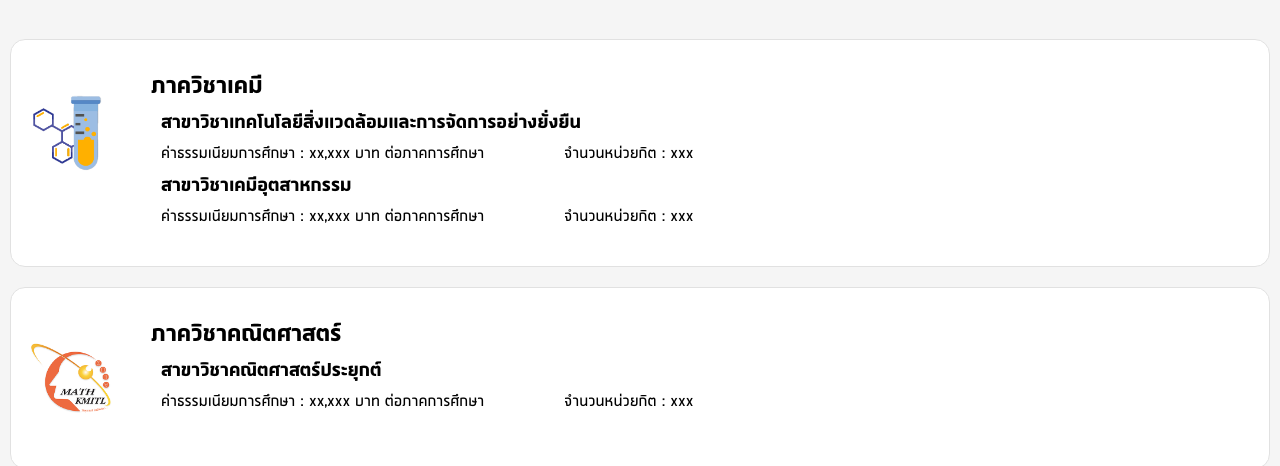
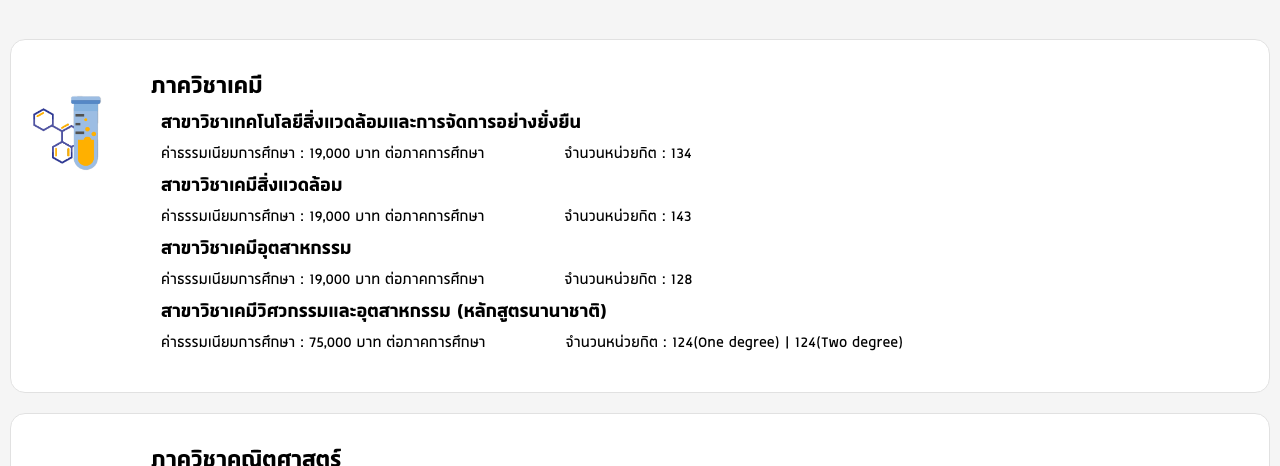
Before and after one commit to Yayawak/web-more-backup, a Next.js app: page /tutition-fee in a window 1280 px wide. Shown: the part 314-780 px from the top of the page. Built offline with nearby package versions, Linux system fonts and the light colour scheme.

Commit message:
add data

```diff
--- a/constants/TutitionFee.ts
+++ b/constants/TutitionFee.ts
@@ -6,6 +6,7 @@ import iconPhysic from '@/assets/icons/icon-physics.png';
 import iconBio from '@/assets/icons/icon-biology.png';
 import iconCom from '@/assets/icons/icon-comsci.png';
 import iconStat from '@/assets/icons/icon-stat.png';
+import iconKdai from '@/assets/icons/icon-kdai.png';
 
 
 export const courseSet: { [key: string]: string } = { bachelor: 'ปริญญาตรี', master: 'ปริญญาโท', doctorate: 'ปริญญาเอก' };
@@ -18,6 +19,7 @@ export const departmentSet: { [key: string]: string } = {
   ภาควิชาชีววิทยา: 'ภาควิชาชีววิทยา',
   ภาควิชาวิทยาการคอมพิวเตอร์: 'ภาควิชาวิทยาการคอมพิวเตอร์',
   ภาควิชาสถิติ: 'ภาควิชาสถิติ',
+  ศูนย์วิเคราะห์ข้อมูลดิจิทัลอัจฉริยะพระจอมเกล้าลาดกระบัง:'ศูนย์วิเคราะห์ข้อมูลดิจิทัลอัจฉริยะพระจอมเกล้าลาดกระบัง',
 };
 
 export const dataBachelor: ITutitionFeeCard[] = [{
@@ -25,60 +27,92 @@ export const dataBachelor: ITutitionFeeCard[] = [{
   department: 'ภาควิชาเคมี',
   branch: [{
     name: 'สาขาวิชาเทคโนโลยีสิ่งแวดล้อมและการจัดการอย่างยั่งยืน',
-    tutitionFee: 'xx,xxx',
-    credit: 'xxx',
+    tutitionFee: '19,000',
+    credit: '134',
+  }, {
+    name: 'สาขาวิชาเคมีสิ่งแวดล้อม',
+    tutitionFee: '19,000',
+    credit: '143',
   }, {
     name: 'สาขาวิชาเคมีอุตสาหกรรม',
-    tutitionFee: 'xx,xxx',
-    credit: 'xxx',
+    tutitionFee: '19,000',
+    credit: '128',
+  }, {
+    name: 'สาขาวิชาเคมีวิศวกรรมและอุตสาหกรรม (หลักสูตรนานาชาติ)',
+    tutitionFee: '75,000',
+    credit: '124(One degree) | 124(Two degree)',
   }]
 },{
   icon: iconMath,
   department: 'ภาควิชาคณิตศาสตร์',
   branch: [{
     name: 'สาขาวิชาคณิตศาสตร์ประยุกต์',
-    tutitionFee: 'xx,xxx',
-    credit: 'xxx',
+    tutitionFee: '19,000',
+    credit: '127',
   }]
 },{
   icon: iconPhysic,
   department: 'ภาควิชาฟิสิกส์',
   branch: [{
     name: 'สาขาวิชาฟิสิกส์ประยุกต์',
-    tutitionFee: 'xx,xxx',
-    credit: 'xxx',
+    tutitionFee: '19,000',
+    credit: '135',
   },{
     name: 'สาขาวิชาฟิสิกส์อุตสาหกรรม',
-    tutitionFee: 'xx,xxx',
-    credit: 'xxx',
+    tutitionFee: '19,000',
+    credit: '129',
   }]
 },{
   icon: iconBio,
   department: 'ภาควิชาชีววิทยา',
   branch: [{
-    name: 'สาขาวิชาเทคโนโลยีชีวภาพอุตสาหกรรม',
-    tutitionFee: 'xx,xxx',
-    credit: 'xxx',
+    name: 'สาขาวิชาเทคโนโลยีชีวภาพ',
+    tutitionFee: '19,000',
+    credit: '130',
   },{
     name: 'สาขาวิชาจุลชีววิทยาอุตสาหกรรม',
-    tutitionFee: 'xx,xxx',
-    credit: 'xxx',
+    tutitionFee: '19,000',
+    credit: '133',
+  },{
+    name: 'สาขาวิชาเทคโนโลยีชีวภาพอุตสาหกรรม',
+    tutitionFee: '19,000',
+    credit: '130',
+  },{
+    name: 'สาขาวิชาจุลชีววิทยาอุตสาหกรรม',
+    tutitionFee: '19,000',
+    credit: '133',
+  },{
+    name: 'สาขาวิชาจุลชีววิทยาอุตสาหกรรม (หลักสูตรนานาชาติ) ',
+    tutitionFee: '19,000',
+    credit: '133(One degree) | 154(Two degree)',
   }]
 },{
   icon: iconCom,
   department: 'ภาควิชาวิทยาการคอมพิวเตอร์',
   branch: [{
     name: 'สาขาวิชาวิทยาการคอมพิวเตอร์',
-    tutitionFee: 'xx,xxx',
-    credit: 'xxx',
+    tutitionFee: '19,000',
+    credit: '135',
   }]
 },{
   icon: iconStat,
   department: 'ภาควิชาสถิติ',
   branch: [{
+    name: 'สาขาวิชาสถิติประยุกต์',
+    tutitionFee: '19,000',
+    credit: '136',
+  },{
     name: 'สาขาวิชาสถิติประยุกต์และการวิเคราะห์ข้อมูล',
-    tutitionFee: 'xx,xxx',
-    credit: 'xxx',
+    tutitionFee: '19,000',
+    credit: '127',
+  }]
+},{
+  icon: iconKdai,
+  department: 'ศูนย์วิเคราะห์ข้อมูลดิจิทัลอัจฉริยะพระจอมเกล้าลาดกระบัง',
+  branch: [{
+    name: 'สาขาวิชาสถิติประยุกต์และการวิเคราะห์ข้อมูล',
+    tutitionFee: '65,000',
+    credit: '127',
   }]
 }
 ]
@@ -87,40 +121,60 @@ export const dataMaster: ITutitionFeeCard2[] = [{
   icon: iconChem,
   department: 'ภาควิชาเคมี',
   branch: [{
+    name: 'สาขาวิชาเคมี',
+    lessonPlan: [{
+      name:'แผนการเรียน ก1',
+      tutitionFee1: '21,000',
+      tutitionFee2:'80,000',
+      credit: '36',
+    },
+    {
+      name:'แผนการเรียน ก2',
+      tutitionFee1: '21,000',
+      tutitionFee2:'80,000',
+      credit: '36',
+    }]
+  },{
     name: 'สาขาวิชาเคมีประยุกต์',
     lessonPlan: [{
       name:'แผนการเรียน ก1',
-      tutitionFee: 'xx,xxx',
-      credit: 'xxx',
+      tutitionFee1: '21,000',
+      tutitionFee2:'80,000',
+      credit: '36',
     },
     {
       name:'แผนการเรียน ก2',
-      tutitionFee: 'xx,xxx',
-      credit: 'xxx',
+      tutitionFee1: '21,000',
+      tutitionFee2:'80,000',
+      credit: '36',
     }]
   }, {
     name: 'สาขาวิชาเคมีสิ่งแวดล้อม',
     lessonPlan: [{
       name:'แผนการเรียน ก1',
-      tutitionFee: 'xx,xxx',
-      credit: 'xxx',
+      tutitionFee1: '21,000',
+      tutitionFee2:'80,000',
+      credit: '36',
     },
     {
       name:'แผนการเรียน ก2',
-      tutitionFee: 'xx,xxx',
-      credit: 'xxx',
+      tutitionFee1: '21,000',
+      tutitionFee2:'80,000',
+      credit: '36',
     }]
   }, {
     name: 'สาขาวิชาเทคโนโลยีพอลิเมอร์',
     lessonPlan: [{
       name:'แผนการเรียน ก1',
-      tutitionFee: 'xx,xxx',
-      credit: 'xxx',
+      tutitionFee1: '21,000',
+      tutitionFee2:'80,000',
+      credit: 'xx',
     },
     {
       name:'แผนการเรียน ก2',
-      tutitionFee: 'xx,xxx',
-      credit: 'xxx',
+      tutitionFee1: '21,000',
+      tutitionFee2:'80,000',
+      credit: 'xx',
     }]
   },]
 },{
@@ -130,68 +184,73 @@ export const dataMaster: ITutitionFeeCard2[] = [{
     name: 'สาขาวิชาคณิตศาสตร์ประยุกต์',
     lessonPlan: [{
       name:'แผนการเรียน ก1',
-      tutitionFee: 'xx,xxx',
-      credit: 'xxx',
+      tutitionFee1: '21,000',
+      tutitionFee2:'80,000',
+      credit: '38',
     },{
       name:'แผนการเรียน ก2',
-      tutitionFee: 'xx,xxx',
-      credit: 'xxx',
+      tutitionFee1: '21,000',
+      tutitionFee2:'80,000',
+      credit: '38',
     },{
       name:'แผนการเรียน ข',
-      tutitionFee: 'xx,xxx',
-      credit: 'xxx',
+      tutitionFee1: '21,000',
+      tutitionFee2:'80,000',
+      credit: '38',
     },]
   },{
     name: 'MASTER OF SCIENCE PROGRAM IN ACTUARIAL SCIENCE (INTERNATIONAL PROGRAM)',
     lessonPlan: [{
       name:'NEW CURRICULUM 2020',
-      tutitionFee: 'xx,xxx',
-      credit: 'xxx',
+      tutitionFee1: 'xx,xxx',
+      tutitionFee2:'xx,xxx',
+      credit: '39(A1) | 39(A2) | 39(B)',
     }]
   }]
 },{
   icon: iconPhysic,
   department: 'ภาควิชาฟิสิกส์',
   branch: [{
-    name: '',
+    name: 'สาขาวิชาฟิสิกส์ประยุกต์',
     lessonPlan: [{
-      name:'แผนการเรียน ก1',
-      tutitionFee: 'xx,xxx',
-      credit: 'xxx',
-    },{
-      name:'แผนการเรียน ก2',
-      tutitionFee: 'xx,xxx',
-      credit: 'xxx',
+      name:'',
+      tutitionFee1: '21,000',
+      tutitionFee2:'80,000',
+      credit: '36',
     }]
   }]
 },{
   icon: iconBio,
   department: 'ภาควิชาชีววิทยา',
   branch: [{
-    name: '',
+    name: 'สาขาวิชาเทคโนโลยีชีวภาพ',
     lessonPlan: [{
       name:'แผนการเรียน ก1',
-      tutitionFee: 'xx,xxx',
-      credit: 'xxx',
+      tutitionFee1: '21,000',
+      tutitionFee2:'800,000',
+      credit: '36',
     },{
       name:'แผนการเรียน ก2',
-      tutitionFee: 'xx,xxx',
-      credit: 'xxx',
+      tutitionFee1: '21,000',
+      tutitionFee2:'80,000',
+      credit: '36',
     }]
   }]
 },{
   icon: iconCom,
   department: 'ภาควิชาวิทยาการคอมพิวเตอร์',
   branch: [{
-    name: '',
+    name: 'สาขาวิชาวิทยาการคอมพิวเตอร์ ',
     lessonPlan: [{
       name:'แผนการเรียน ก1',
-      tutitionFee: 'xx,xxx',
-      credit: 'xxx',
+      tutitionFee1: '21,000',
+      tutitionFee2:'80,000',
+      credit: '36',
     },{
       name:'แผนการเรียน ก2',
-      tutitionFee: 'xx,xxx',
-      credit: 'xxx',
+      tutitionFee1: '21,000',
+      tutitionFee2:'80,000',
+      credit: '36',
     }]
   }]
 },{
@@ -200,23 +259,53 @@ export const dataMaster: ITutitionFeeCard2[] = [{
   branch: [{
     name: 'สาขาวิชาสถิติและการวิเคราะห์ธุรกิจ',
     lessonPlan: [{
+      name:'แผนการเรียน ก1',
+      tutitionFee1: '21,000',
+      tutitionFee2:'80,000',
+      credit: '36',
+    },{
       name:'แผนการเรียน ก2',
-      tutitionFee: 'xx,xxx',
-      credit: 'xxx',
+      tutitionFee1: '21,000',
+      tutitionFee2:'80,000',
+      credit: '36',
     },{
       name:'แผนการเรียน ข',
-      tutitionFee: 'xx,xxx',
-      credit: 'xxx',
+      tutitionFee1: '21,000',
+      tutitionFee2:'80,000',
+      credit: '36',
     }]
   },{
     name: 'สาขาวิชาสถิติประยุกต์',
     lessonPlan: [{
       name:'แผนการเรียน ก2',
-      tutitionFee: 'xx,xxx',
-      credit: 'xxx',
+      tutitionFee1: '21,000',
+      tutitionFee2:'80,000',
+      credit: '36',
     }]
   }]
-},
+},{
+  icon: iconKdai,
+  department: 'ศูนย์วิเคราะห์ข้อมูลดิจิทัลอัจฉริยะพระจอมเกล้าลาดกระบัง',
+  branch: [{
+    name: 'สาขาวิชาวิทยาการข้อมูลและการวิเคราะห์ ',
+    lessonPlan: [{
+      name:'แผนการเรียน ก1',
+      tutitionFee1: '50,000',
+      tutitionFee2:'80,000',
+      credit: '36',
+    },{
+      name:'แผนการเรียน ก2',
+      tutitionFee1: '50,000',
+      tutitionFee2:'80,000',
+      credit: '36',
+    },{
+      name:'แผนการเรียน ข',
+      tutitionFee1: '50,000',
+      tutitionFee2:'80,000',
+      credit: '36',
+    }]
+  }]
+}
 ]
 
 export const dataDoctorate: ITutitionFeeCard2[] = [{
@@ -225,136 +314,100 @@ export const dataDoctorate: ITutitionFeeCard2[] = [{
   branch: [{
     name: 'สาขาวิชาเคมีประยุกต์',
     lessonPlan: [{
-      name:'แผนการเรียน ก1',
-      tutitionFee: 'xx,xxx',
-      credit: 'xxx',
+      name:'แบบ 1.1 แผนการศึกษาที่เน้นการวิจัย',
+      tutitionFee1: '35,000',
+      tutitionFee2:'120,000',
+      credit: '48',
     },
     {
-      name:'แผนการเรียน ก2',
-      tutitionFee: 'xx,xxx',
-      credit: 'xxx',
-    }]
-  }, {
-    name: 'สาขาวิชาเคมีสิ่งแวดล้อม',
-    lessonPlan: [{
-      name:'แผนการเรียน ก1',
-      tutitionFee: 'xx,xxx',
-      credit: 'xxx',
-    },
-    {
-      name:'แผนการเรียน ก2',
-      tutitionFee: 'xx,xxx',
-      credit: 'xxx',
-    }]
-  }, {
-    name: 'สาขาวิชาเทคโนโลยีพอลิเมอร์',
-    lessonPlan: [{
-      name:'แผนการเรียน ก1',
-      tutitionFee: 'xx,xxx',
-      credit: 'xxx',
-    },
-    {
-      name:'แผนการเรียน ก2',
-      tutitionFee: 'xx,xxx',
-      credit: 'xxx',
-    }]
-  },]
-},{
-  icon: iconMath,
-  department: 'ภาควิชาคณิตศาสตร์',
-  branch: [{
-    name: 'สาขาวิชาคณิตศาสตร์ประยุกต์',
-    lessonPlan: [{
-      name:'แผนการเรียนแบบ 1.1 : แผนการศึกษาที่เน้นการวิจัย',
-      tutitionFee: 'xx,xxx',
-      credit: 'xxx',
+      name:'แบบ 2.1 แผนการศึกษาเรียนรายวิชาควบคู่กับการวิจัย',
+      tutitionFee1: '35,000',
+      tutitionFee2:'120,000',
+      credit: '48',
     },{
-      name:'แผนการเรียนแบบ 2.1 : แผนการศึกษารายวิชาควบคู่กับการวิจัย',
-      tutitionFee: 'xx,xxx',
-      credit: 'xxx',
+      name:'แบบ 2.2 แผนการศึกษาเรียนรายวิชาควบคู่กับการวิจัย',
+      tutitionFee1: '35,000',
+      tutitionFee2:'120,000',
+      credit: '72',
     }]
   }]
 },{
   icon: iconMath,
   department: 'ภาควิชาคณิตศาสตร์',
   branch: [{
-    name: 'สาขาวิชาคณิตศาสตร์ประยุกต์',
+    name: 'สาขาวิชาคณิตศาสตร์ประยุกต์ ',
     lessonPlan: [{
-      name:'แผนการเรียนแบบ 1.1 : แผนการศึกษาที่เน้นการวิจัย',
-      tutitionFee: 'xx,xxx',
+      name:'แบบ 1.1 แผนการศึกษาที่เน้นการวิจัย',
+      tutitionFee1: '35,000',
+      tutitionFee2:'120,000',
       credit: 'xxx',
     },{
-      name:'แผนการเรียนแบบ 2.1 : แผนการศึกษารายวิชาควบคู่กับการวิจัย',
-      tutitionFee: 'xx,xxx',
+      name:'แบบ 2.1 แผนการศึกษาเรียนรายวิชาควบคู่กับการวิจัย',
+      tutitionFee1: '35,000',
+      tutitionFee2:'120,000',
       credit: 'xxx',
+    },{
+      name:'แบบ 2.2 แผนการศึกษาเรียนรายวิชาควบคู่กับการวิจัย',
+      tutitionFee1: '35,000',
+      tutitionFee2:'120,000',
+      credit: '72',
     }]
   }]
 },{
   icon: iconPhysic,
   department: 'ภาควิชาฟิสิกส์',
   branch: [{
-    name: '',
+    name: 'สาขาวิชาฟิสิกส์ประยุกต์',
     lessonPlan: [{
-      name:'แผนการเรียน ก1',
-      tutitionFee: 'xx,xxx',
-      credit: 'xxx',
+      name:'แบบ 1.1 สําหรับผู้เข้าศึกษาที่สําเร็จปริญญาโท',
+      tutitionFee1: '35,000',
+      tutitionFee2:'120,000',
+      credit: '48',
     },{
-      name:'แผนการเรียน ก2',
-      tutitionFee: 'xx,xxx',
-      credit: 'xxx',
+      name:'แบบ 1.2 สําหรับผู้เข้าศึกษาที่สําเร็จปริญญาตรี',
+      tutitionFee1: '35,000',
+      tutitionFee2:'120,000',
+      credit: '72',
     }]
   }]
 },{
   icon: iconBio,
   department: 'ภาควิชาชีววิทยา',
   branch: [{
-    name: '',
+    name: 'สาขาวิชาเทคโนโลยีชีวภาพ',
     lessonPlan: [{
-      name:'แผนการเรียน ก1',
-      tutitionFee: 'xx,xxx',
-      credit: 'xxx',
+      name:'แบบ 1.1 สำหรับผู้เข้าศึกษาที่สำเร็จปริญญาโท',
+      tutitionFee1: '35,000',
+      tutitionFee2:'120,000',
+      credit: '51',
     },{
-      name:'แผนการเรียน ก2',
-      tutitionFee: 'xx,xxx',
-      credit: 'xxx',
+      name:'แบบ 1.2 สำหรับผู้เข้าศึกษาที่สำเร็จปริญญาตรี',
+      tutitionFee1: '35,000',
+      tutitionFee2:'120,000',
+      credit: '77',
     }]
   }]
 },{
   icon: iconCom,
   department: 'ภาควิชาวิทยาการคอมพิวเตอร์',
   branch: [{
-    name: '',
+    name: 'สาขาวิชาวิทยาการคอมพิวเตอร์',
     lessonPlan: [{
-      name:'แผนการเรียน ก1',
-      tutitionFee: 'xx,xxx',
-      credit: 'xxx',
+      name:'แบบ 1.1 สำหรับผู้เข้าศึกษาที่สำเร็จปริญญาโท',
+      tutitionFee1: '35,000',
+      tutitionFee2:'120,000',
+      credit: '48',
     },{
-      name:'แผนการเรียน ก2',
-      tutitionFee: 'xx,xxx',
-      credit: 'xxx',
+      name:'แบบ 2.1 สำหรับผู้เข้าศึกษาที่สำเร็จปริญญาโท',
+      tutitionFee1: '35,000',
+      tutitionFee2:'120,000',
+      credit: '48',
+    },{
+      name:'แบบ 2.2 สำหรับผู้เข้าศึกษาที่สำเร็จปริญญาตรี',
+      tutitionFee1: '35,000',
+      tutitionFee2:'120,000',
+      credit: '72',
     }]
   }]
-},{
-  icon: iconStat,
-  department: 'ภาควิชาสถิติ',
-  branch: [{
-    name: 'สาขาวิชาสถิติและการวิเคราะห์ธุรกิจ',
-    lessonPlan: [{
-      name:'แผนการเรียน ก2',
-      tutitionFee: 'xx,xxx',
-      credit: 'xxx',
-    },{
-      name:'แผนการเรียน ข',
-      tutitionFee: 'xx,xxx',
-      credit: 'xxx',
-    }]
-  },{
-    name: 'สาขาวิชาสถิติประยุกต์',
-    lessonPlan: [{
-      name:'แผนการเรียน ก2',
-      tutitionFee: 'xx,xxx',
-      credit: 'xxx',
-    }]
-  }]
-},
+}
 ]
--- a/local_components/index/TutitionFeeCard.tsx
+++ b/local_components/index/TutitionFeeCard.tsx
@@ -6,13 +6,13 @@ export const TutitionFeeCard1 = ({ icon, department, branch }: ITutitionFeeCard)
   return (
     <div className='flex lg:gap-4 mx-2 mb-4 py-2 md:py-4 lg:py-6 border bg-white border-[#E1E1E1] rounded-xl'>
       <div className='relative w-16 md:w-24 h-16 md:h-24'>
-        <Image src={icon} alt='icon' fill />
+        <Image src={icon} alt='icon' fill sizes="(min-width: 0) 100vw" />
       </div>
       <div className='flex-1 body1 lg:h6 pr-1'>
         <h4 className='bodyBig lg:text-[30px] font-bold mb-2'>{department}</h4>
-        {branch.map((val) => {
+        {branch.map((val, i) => {
           return (
-            <div className='ml-2 mb-1' key={val.name}>
+            <div className='ml-2 mb-1' key={val.name + i}>
               <p className='font-bold mb-1'>{val.name}</p>
               <div className='flex flex-col md:flex-row md:gap-16 body2 lg:bodyBig'>
                 <p>ค่าธรรมเนียมการศึกษา : {val.tutitionFee} บาท ต่อภาคการศึกษา</p>
@@ -28,23 +28,26 @@ export const TutitionFeeCard2 = ({ icon, department, branch }: ITutitionFeeCard2
   return (
     <div className='flex lg:gap-4 mx-2 mb-4 py-2 md:py-4 lg:py-6 border bg-white border-[#E1E1E1] rounded-xl'>
       <div className='relative w-16 md:w-24 h-16 md:h-24'>
-        <Image src={icon} alt='icon' fill />
+        <Image src={icon} alt='icon' fill sizes="(min-width: 0) 100vw" />
       </div>
       <div className='flex-1 body1 lg:h6 pr-1'>
         <h4 className='bodyBig lg:text-[30px] font-bold mb-2'>{department}</h4>
-        {branch.map((val) => {
+        {branch.map((val, i) => {
           return (
-            <div className='ml-2 mb-1' key={val.name}>
+            <div className='ml-2 mb-1' key={val.name + i}>
               <p className='font-bold'>{val.name}</p>
-              {val.lessonPlan.map((val) => {
+              {val.lessonPlan.map((val, i) => {
                 return (
-                  <>
+                  <div key={val.name}>
                     <p className='text-[#6A6A6A] font-bold lg:mt-2'>{val.name}</p>
-                    <div key={val.name} className='flex flex-col md:flex-row md:gap-16 body2 lg:bodyBig'>
-                      <p>ค่าธรรมเนียมการศึกษา : {val.tutitionFee} บาท ต่อภาคการศึกษา</p>
+                    <div className='flex flex-col md:flex-row md:gap-16 body2 lg:bodyBig'>
+                      <div>
+                        <p>ค่าธรรมเนียมการศึกษา นักศึกษาสามัญ   : {val.tutitionFee1} บาท ต่อภาคการศึกษา</p>
+                        <p>ค่าธรรมเนียมการศึกษา นักศึกษาต่างชาติ : {val.tutitionFee2} บาท ต่อภาคการศึกษา</p>
+                      </div>
                       <p>จำนวนหน่วยกิต : {val.credit}</p>
                     </div>
-                  </>
+                  </div>
                 )
               })}
             </div>)
--- a/pages/tutition-fee.tsx
+++ b/pages/tutition-fee.tsx
@@ -10,7 +10,6 @@ import { courseSet, departmentSet, dataBachelor, dataMaster, dataDoctorate } fro
 const TutitionFee: NextPage = () => {
   const [course, setCourse] = useState('bachelor');
   const [department, setDepartment] = useState('ทั้งหมด');
-  console.log(department)
   return (
     <>
       <Container className="mt-[64px] mb-[200px]">
--- a/types/tutition-fee.ts
+++ b/types/tutition-fee.ts
@@ -24,6 +24,7 @@ export interface IBranch2 {
 }
 export interface ILessonPlan {
   name: string
-  tutitionFee: string
+  tutitionFee1: string
+  tutitionFee2: string
   credit: string
 }
```
